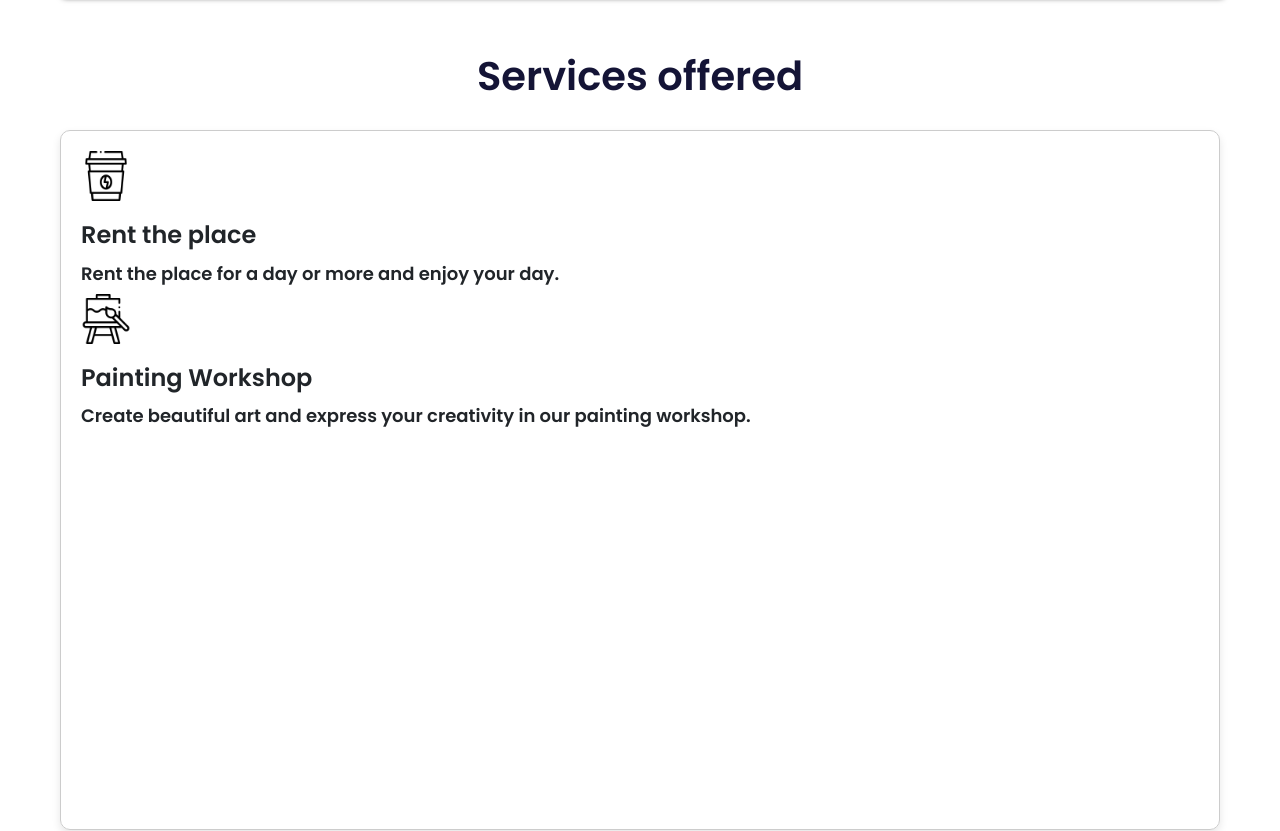
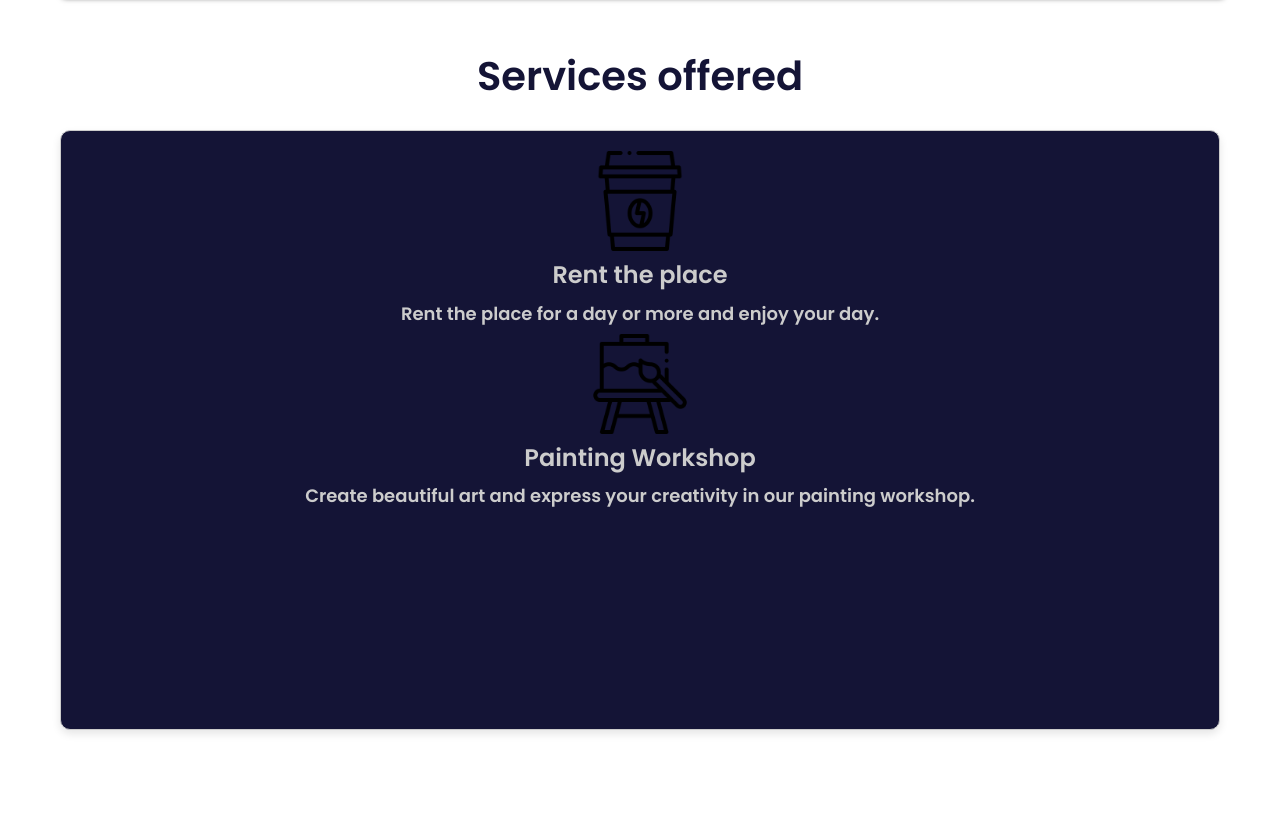
Before and after one commit to Maverick1026/landingpagepre, a plain HTML site: page landingpage-main/index.html in a window 1280 px wide. Shown: the part 2803-3634 px from the top of the page. Drawn offline with nearby package versions, Linux system fonts and the light colour scheme.

Commit message:
updating

```diff
--- a/landingpage-main/css/style.css
+++ b/landingpage-main/css/style.css
@@ -292,11 +292,11 @@ section {
     width: 100%; /* Adjusted width for responsiveness */
     overflow: hidden;
     margin: 0 auto;
-    margin-top: -51%;
+    margin-top: -45%;
     margin-left: 63%;
 }
 .carousel-background{
-    width: 80%;
+    width: 68%;
 }
 #carouselAd .carousel-inner {
     height: 100%;
@@ -375,33 +375,50 @@ section {
     flex-wrap: wrap; /* Allow the cards to wrap to the next line if the container is not wide enough */
     gap: 20px; /* Add space between the cards */
     margin-top: 20px;
+    height: 700px;
 }
+
+
+
 
 .services-card {
     border: 1px solid #ccc;
     border-radius: 10px;
     padding: 20px;
     width: 1700px;
-    height: 700px;
+    height: 600px;
     box-shadow: 0 4px 8px rgba(0, 0, 0, 0.1);
     text-align: left; /* Center the text within the cards */
+    background-color: #141436;
 }
 
 .services-card img {
-    width: 50px;
-    height: 50px;
+    width: 100px;
+    height: 100px;
     margin-bottom: 10px;
+    display: block;
+    margin-left: auto;
+    margin-right: auto;
+
+
 }
 
 .services-card h3 {
     margin: 10px 0;
     font-size: 1.5em;
+    text-align: center;
+    color: #ccc;
+
 }
 
 .services-card p {
     line-height: 1.6;
     font-size: 1.8rem;
+    text-align: center;
+    color: #ccc;
+
 }
+
 .about {
     display: flex;
     align-items: center;
@@ -419,6 +436,7 @@ section {
 
 .about .content {
     flex: 1 1 40rem;
+
 }
 
 .about .content h3 {
@@ -426,6 +444,8 @@ section {
     color: var(--black);
     font-family: 'Poppins', cursive;
     padding-bottom: 1rem;
+
+
 }
 
 .about .content p {
@@ -433,6 +453,7 @@ section {
     line-height: 2;
     color: var(--light-color);
     font-size: 1.8rem;
+
 }
 .row{
     display: flex;
@@ -508,7 +529,7 @@ section {
 }
 
 #galleryCarousel .carousel-item {
-    height: 1000px; /* Set the desired height for your images */
+    height: 550px; /* Set the desired height for your images */
 }
 
 #galleryCarousel .carousel-image {
--- a/landingpage-main/index.html
+++ b/landingpage-main/index.html
@@ -251,10 +251,10 @@
         </div>
         <div class="services-card-container">
             <div class="services-card">
-                <img src="./img/coffee-cup.png" alt="icon">
+                <img class="serv1" src="./img/coffee-cup.png" alt="icon">
                 <h3>Rent the place</h3>
                 <p>Rent the place for a day or more and enjoy your day.</p>
-                <img src="./img/canvas.png" alt="icon">
+                <img class="serv2" src="./img/canvas.png" alt="icon">
                 <h3>Painting Workshop</h3>
                 <p>Create beautiful art and express your creativity in our painting workshop.</p>
             </div>
```
Also changed, not shown: landing-page-banner/Crab___mango_salad-removebg-preview (1).png (added), landing-page-banner/carbonara-removebg-preview (1).png (added), landing-page-banner/pork_sinuso-removebg-preview.png (added).
